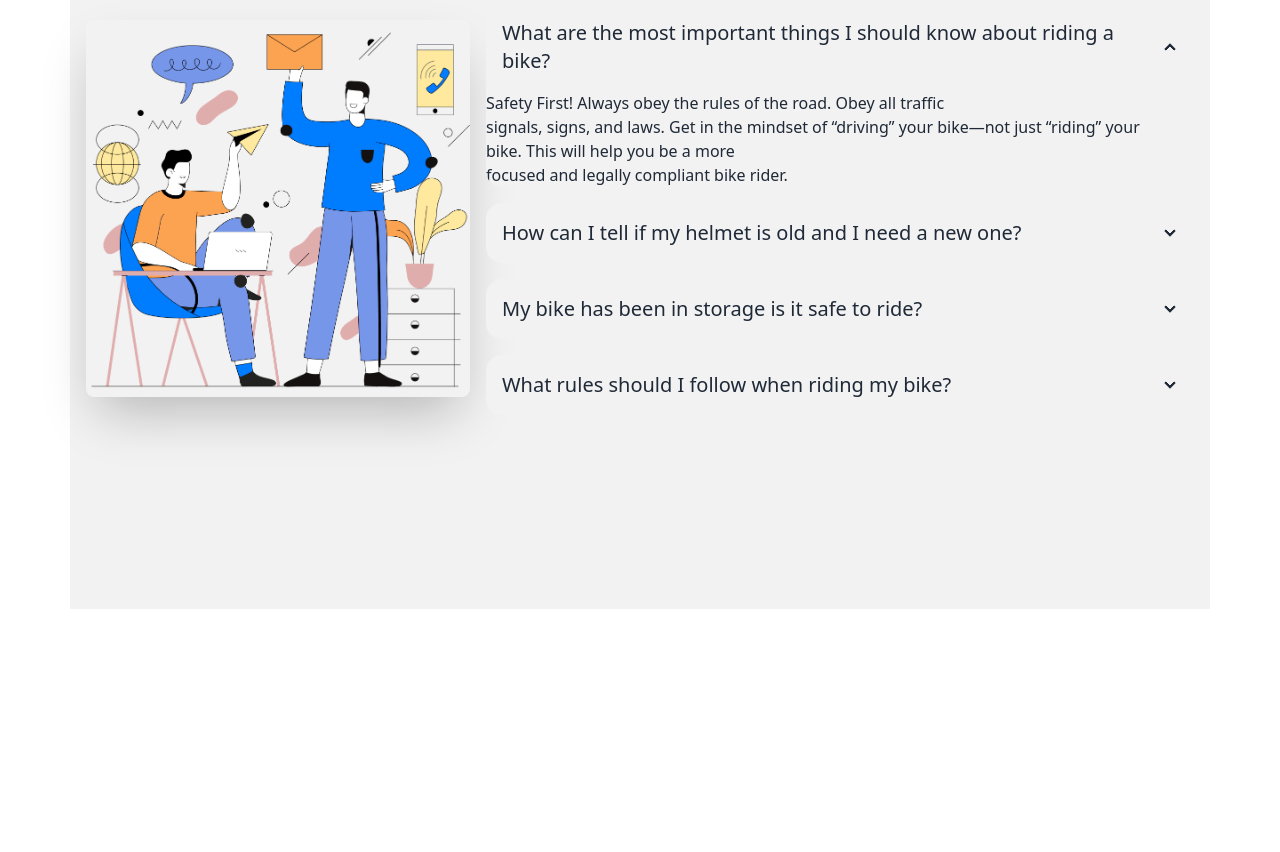
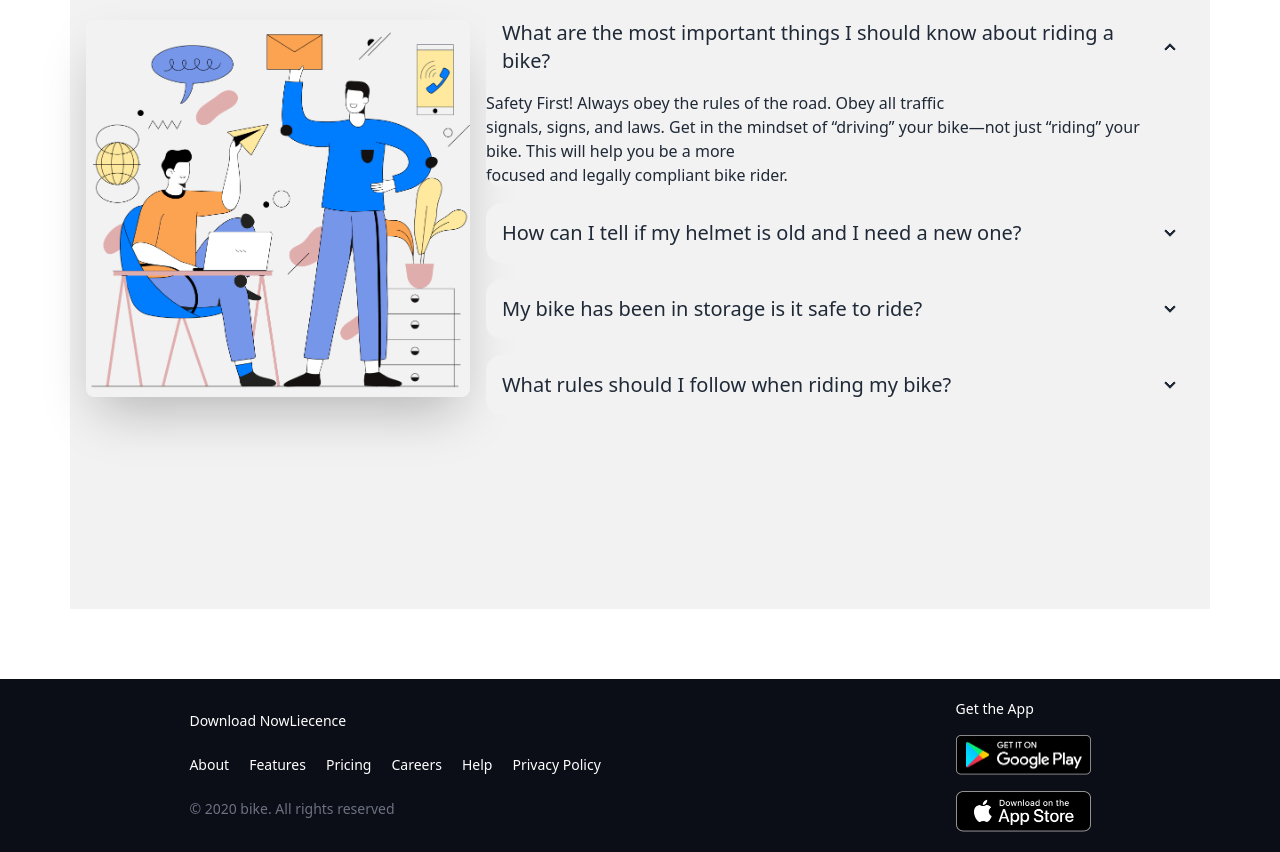
Before and after one commit to ammarcse50/bike-zone-website, a plain HTML site: page index.html in a window 1280 px wide. Shown: the part 2764-3616 px from the top of the page. Before the commit the page ends 3443 px from the top, so only its background shows below. Drawn offline with nearby package versions, Linux system fonts and the light colour scheme.

Commit message:
footer-done

```diff
--- a/index.html
+++ b/index.html
@@ -421,7 +421,47 @@
                </div>
 
     </main>
-    <footer></footer>
+                 <!-- Footer Section  -->
+
+                 <footer class="footer p-5  bg-[#0B0D17]  flex justify-around items-center">
+                  <div class="space-y-4">
+                     <div class="first flex text-white">
+
+
+                            <p>Download Now</p>
+                            <p>Liecence</p>
+
+
+                     </div>
+                     <div class="second text-white ">
+
+                          <ul class="flex gap-5">
+                            <li>About</li>
+                            <li>Features</li>
+                            <li>Pricing</li>
+                            <li>Careers</li>
+                            <li>Help</li>
+                            <li>Privacy Policy</li>
+                          </ul>
+
+
+                     </div>
+                     <div class="third text-gray-500">
+
+                           <p>© 2020 bike. All rights reserved</p>
+                     </div>
+                    </div>
+
+                  <div class="flex items-center">
+                    <div class="right-part space-y-4">
+                          <p class="text-white">Get the App</p>
+                         <img class="w-[135px]" src="./images/others/android.png" alt="">
+                          <img class="w-[135px]"  src="./images/others/ios.png" alt="">
+                    </div>
+
+
+                  </div>
+                </footer>
     <!-- Javascript file  -->
     <script src="https://cdn.tailwindcss.com"></script>
   </body>
```
